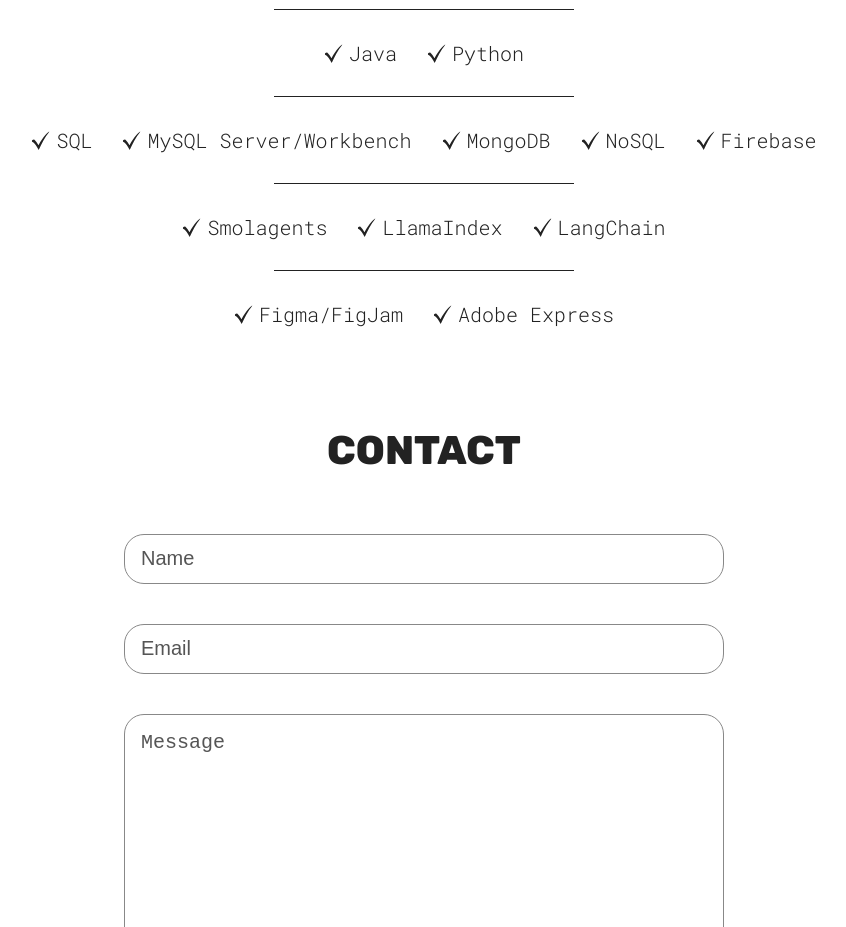
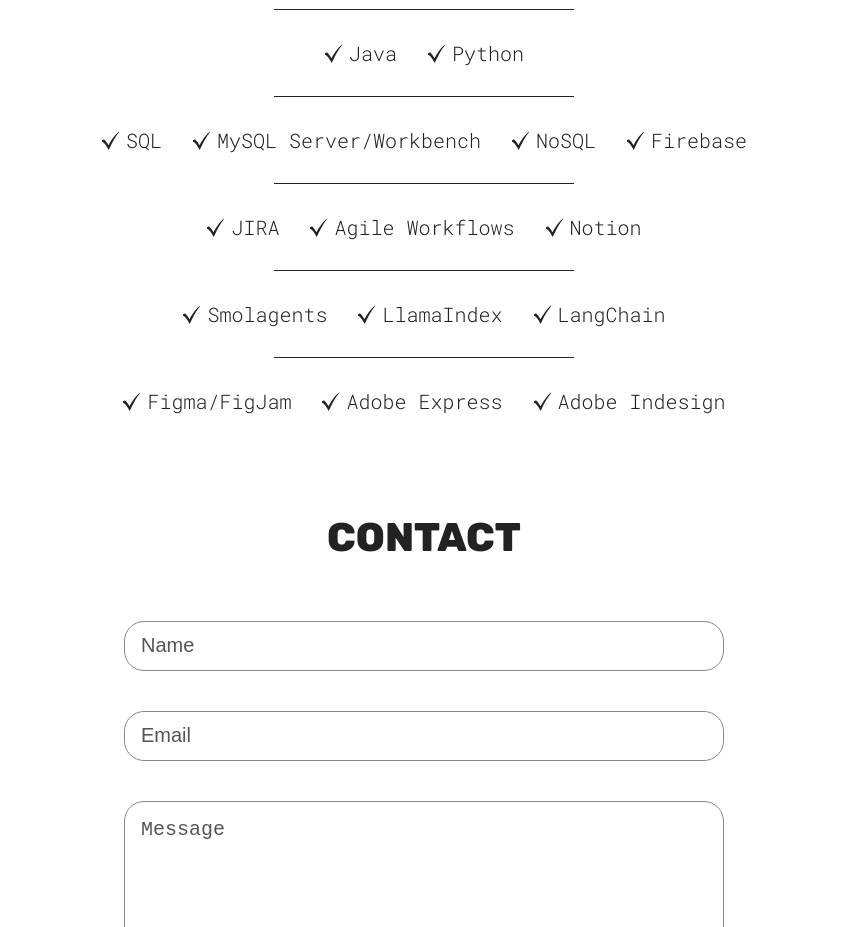
Before and after one commit to Damienb123/Developer-Portfolio, a React (Vite) app: page / in a window 1280 px wide. Shown: the part 2760-3687 px from the top of the page, without its empty margins (216-1062 px from the left). Built offline with nearby package versions, Linux system fonts and the light colour scheme.

Commit message:
Update Skills.jsx

```diff
--- a/src/sections/Skills/Skills.jsx
+++ b/src/sections/Skills/Skills.jsx
@@ -7,7 +7,9 @@
 function Skills() {
   const { theme } = useTheme();
   const checkMarkIcon = theme === 'light' ? checkMarkIconLight : checkMarkIconDark;
-
+{/* Updates:
+  - Removing MongoDB
+  - Adding Project Management skills as a new layer to showcasing */}
   return (
     <section id="skills" className={styles.container}>
       <h1 className="sectionTitle">Skills</h1>
@@ -31,10 +33,15 @@
       <div className={styles.skillList}>
         <SkillList src={checkMarkIcon} skill="SQL" />
         <SkillList src={checkMarkIcon} skill="MySQL Server/Workbench" />
-        <SkillList src={checkMarkIcon} skill="MongoDB" />
         <SkillList src={checkMarkIcon} skill="NoSQL" />
         <SkillList src={checkMarkIcon} skill="Firebase" />
         </div>
+       <hr />
+       <div className={styles.skillList}>
+        <SkillList src={checkMarkIcon} skill="JIRA" />
+        <SkillList src={checkMarkIcon} skill="Agile Workflows" />
+        <SkillList src={checkMarkIcon} skill="Notion" />
+      </div>
       <hr />
       <div className={styles.skillList}>
         <SkillList src={checkMarkIcon} skill="Smolagents" />
@@ -45,6 +52,7 @@
       <div className={styles.skillList}>
         <SkillList src={checkMarkIcon} skill="Figma/FigJam" />
         <SkillList src={checkMarkIcon} skill="Adobe Express" />
+        <SkillList src={checkMarkIcon} skill="Adobe Indesign"/>
       </div>
     </section>
   );
```
